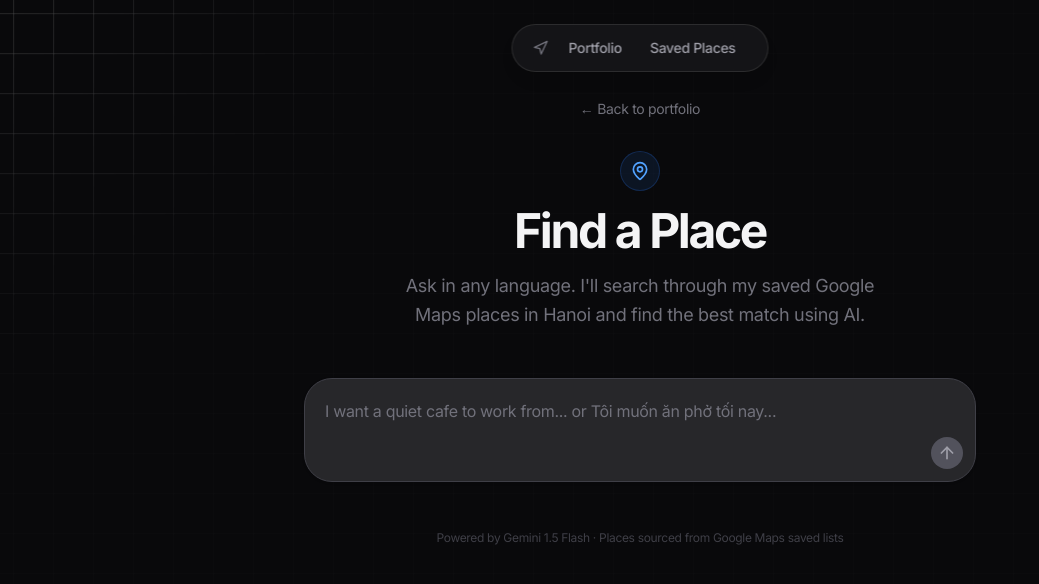
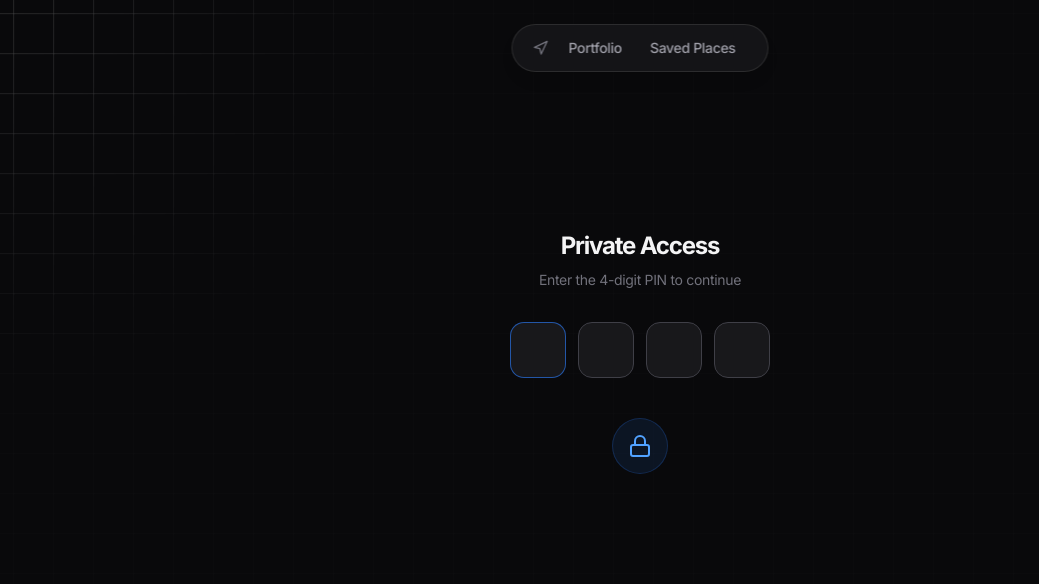
Before and after one commit to hieutc2308/hieutc2308, a Next.js app: page /places in a window 1280 px wide. Shown: the top 584 px of the page, without its empty margins (0-1039 px from the left). Built offline with nearby package versions, Linux system fonts and the light colour scheme.

Commit message:
chore: update places page copy and search placeholder

```diff
--- a/app/places/page.tsx
+++ b/app/places/page.tsx
@@ -1,4 +1,5 @@
 import { PlaceSearch } from "@/components/places/PlaceSearch";
+import { PinLock } from "@/components/places/PinLock";
 import { MapPin } from "lucide-react";
 import Link from "next/link";
 
@@ -10,6 +11,7 @@ export const metadata = {
 
 export default function PlacesPage() {
   return (
+    <PinLock>
     <main className="relative min-h-screen py-24 px-6">
       <div className="relative z-10 max-w-2xl mx-auto">
         {/* Header */}
@@ -31,8 +33,7 @@ export default function PlacesPage() {
             Find a Place
           </h1>
           <p className="text-zinc-500 text-lg leading-relaxed max-w-lg mx-auto">
-            Ask in any language. I&apos;ll search through my saved Google Maps places in Hanoi
-            and find the best match using AI.
+            A collection of my go-to places. Find a café, food, or your next favorite spot.
           </p>
         </div>
 
@@ -41,9 +42,10 @@ export default function PlacesPage() {
 
         {/* Footer note */}
         <p className="text-center text-xs text-zinc-700 mt-12">
-          Powered by Gemini 1.5 Flash · Places sourced from Google Maps saved lists
+          Powered by Claude · Places sourced from Hieu&apos;s saved lists
         </p>
       </div>
     </main>
+    </PinLock>
   );
 }
--- a/components/places/PlaceSearch.tsx
+++ b/components/places/PlaceSearch.tsx
@@ -43,7 +43,7 @@ export function PlaceSearch() {
       <PromptBox
         onSubmit={handleSubmit}
         loading={loading}
-        placeholder="I want a quiet cafe to work from... or Tôi muốn ăn phở tối nay..."
+        placeholder="Ask me anything..."
       />
       <SuggestionList
         suggestions={suggestions}
```
